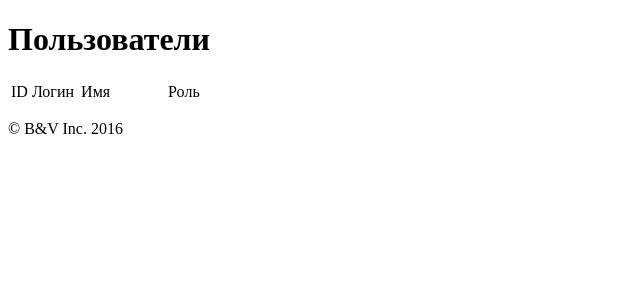
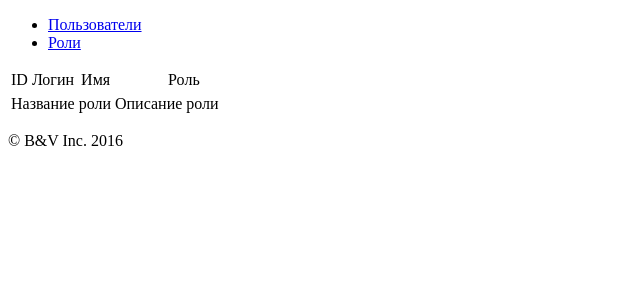
Before and after one commit to Scanerrr/diploma, a Yii app: template backend/views/users/index.php in a window 1280 px wide. Shown: the top 300 px of the page, without its empty margins (0-640 px from the left). Run offline with PHP 8.4 and a stand-in for Yii, Linux system fonts and the light colour scheme; the template is opened without the code that fills it, so the values that code supplies are empty; some libraries are stand-ins or nearby versions.

Commit message:
add some styles to table change view

```diff
--- a/backend/controllers/UsersController.php
+++ b/backend/controllers/UsersController.php
@@ -39,7 +39,7 @@ class UsersController extends Controller
 
     public function actionIndex()
     {
-        $usersPerPage = 10;
+        $usersPerPage = 5;
 
         $count = User::find()->count();
         $pages = new Pagination(['totalCount' => $count, 'pageSize' => $usersPerPage]);
--- a/backend/views/users/index.php
+++ b/backend/views/users/index.php
@@ -4,10 +4,20 @@ use yii\helpers\Html;
 use yii\widgets\LinkPager;
 
 ?>
-<h1>Пользователи</h1>
 
+
+<ul class="nav nav-tabs" role="tablist">
+    <li role="presentation" class="active"><a href="#users" aria-controls="home" role="tab" data-toggle="tab">Пользователи</a>
+    </li>
+    <li role="presentation"><a href="#roles" aria-controls="profile" role="tab" data-toggle="tab">Роли</a></li>
+</ul>
+
+<!-- Tab panes -->
+<div class="tab-content">
+    <div role="tabpanel" class="tab-pane active" id="users">
         <?= LinkPager::widget([
             'pagination' => $pages,
+            'hideOnSinglePage' => false
         ]); ?>
 
         <table class="table">
@@ -37,3 +47,26 @@ use yii\widgets\LinkPager;
             <?php } ?>
             </tbody>
         </table>
+        <?= LinkPager::widget([
+            'pagination' => $pages,
+        ]); ?>
+    </div>
+    <div role="tabpanel" class="tab-pane" id="roles">
+        <table class="table">
+            <thead>
+            <tr>
+                <td>Название роли</td>
+                <td>Описание роли</td>
+            </tr>
+            </thead>
+            <tbody>
+            <?php foreach ($roles as $role) { ?>
+                <tr>
+                    <td><?= $role['name'] ?></td>
+                    <td><?= $role['description'] ?></td>
+                </tr>
+            <?php } ?>
+            </tbody>
+        </table>
+    </div>
+</div>
--- a/backend/web/css/site.css
+++ b/backend/web/css/site.css
@@ -103,3 +103,7 @@ a.desc:after {
 .nav > li > form > button:hover {
     text-decoration: none;
 }
+
+thead {
+    font-weight: bold;
+}
```
Also changed, not shown: 2 other files. Lines whose indentation alone changed are shown as unchanged.
